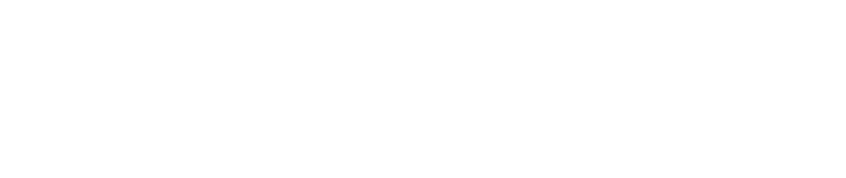
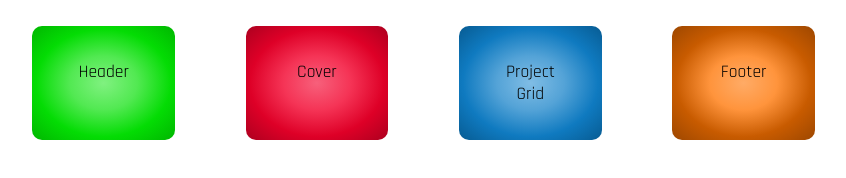
Before and after one commit to SwarazK/template1, a plain HTML site: page index.html in a window 1280 px wide. Shown: the whole page, without its empty margins (11-857 px from the left). Drawn offline with Linux system fonts and the light colour scheme.

Commit message:
Basic Template

```diff
--- a/index.html
+++ b/index.html
@@ -1,9 +1,22 @@
 <!DOCTYPE html>
 <html>
 <head>
-	<title></title>
+	<title>Basic website template</title>
+
+	<link rel="stylesheet" type="text/css" href="style.css">
+
+	<link rel="preconnect" href="https://fonts.gstatic.com">
+	<link href="https://fonts.googleapis.com/css2?family=Rajdhani&display=swap" rel="stylesheet">
+
 </head>
 <body>
+	<div class="container-main">
 
+		<div class="header green">Header</div>
+		<div class="cover red">Cover</div>
+		<div class="project-grid blue">Project Grid</div>
+		<div class="footer orange">Footer</div>
+
+	</div>
 </body>
 </html>
--- a/style.css
+++ b/style.css
@@ -1,4 +1,60 @@
 html,body{
 	height: 100%;
-	width: 100%
+	width: 100%;
+	font-family: 'Rajdhani', sans-serif;
 }
+
+div.container-main{
+	display: grid;
+	grid-gap: 0px;
+	grid-template-columns: repeat(auto-fill,minmax(200px,1fr));
+	font-size: 1.1em;
+}
+
+div.header{
+	/*grid-column: 1/-1;*/
+}
+
+.green{
+
+	background-color: #2DE22D;
+	background-image: radial-gradient(#80F180, #52E952, #04DC04, #00B600);
+
+	padding: 2em;
+	margin: 1em 2em;
+	text-align: center;
+	border-radius: 10px;
+}
+
+.red{
+
+	background-color: #F4042F;
+	background-image: radial-gradient(#F7607B, #F53456, #DE0027, #AC001F);
+
+	padding: 2em;
+	margin: 1em 2em;
+	text-align: center;
+	border-radius: 10px;
+}
+
+.blue{
+
+	background-color: #328FCB;
+	background-image: radial-gradient(#80BDE5, #54A3D7, #0F7AC0, #075B92);
+
+	padding: 2em;
+	margin: 1em 2em;
+	text-align: center;
+	border-radius: 10px;
+}
+
+.orange{
+
+	background-color: #FF7605;
+	background-image: radial-gradient(#FFAB66, #FF943C, #C85B00, #9D4700);
+
+	padding: 2em;
+	margin: 1em 2em;
+	text-align: center;
+	border-radius: 10px;
+}
```
